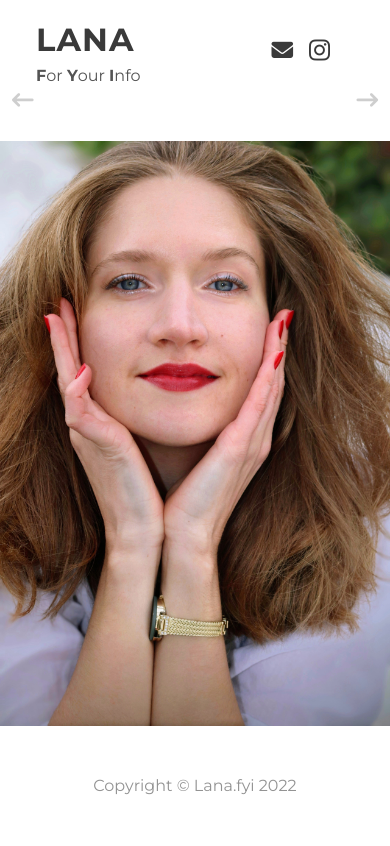
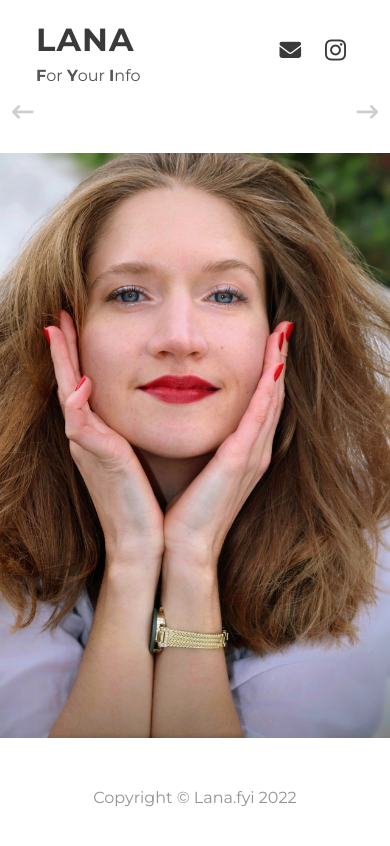
Before and after one commit to lana-fyi/portfolio, a Jekyll site: the page built from index.html, in a window 390 px wide. Shown: the top 846 px of the page. Built offline with Jekyll 4.4.1, drawn with Linux system fonts in a browser that asks for light colours; nearby versions of some CDN libraries.

Commit message:
Minor styling optimizations for mobile devices

```diff
--- a/css/style.scss
+++ b/css/style.scss
@@ -74,9 +74,9 @@ a {
 }
 
 .navbar a {
-    color: $font-color;
-    cursor: pointer;
-    text-decoration: none;
+  color: $font-color;
+  cursor: pointer;
+  text-decoration: none;
 }
 
 .navbar .nav-item {
@@ -91,8 +91,12 @@ a {
 @media (max-width: 768px) {
   .navbar {
     padding-left: 1.5rem;
-    padding-right: 3rem;
-    padding-bottom: 0rem;
+    padding-right: 2rem;
+    padding-bottom: 0.75rem;
+  }
+
+  .navbar .nav-item {
+    padding-left: 1.5rem;
   }
 }
 
```
